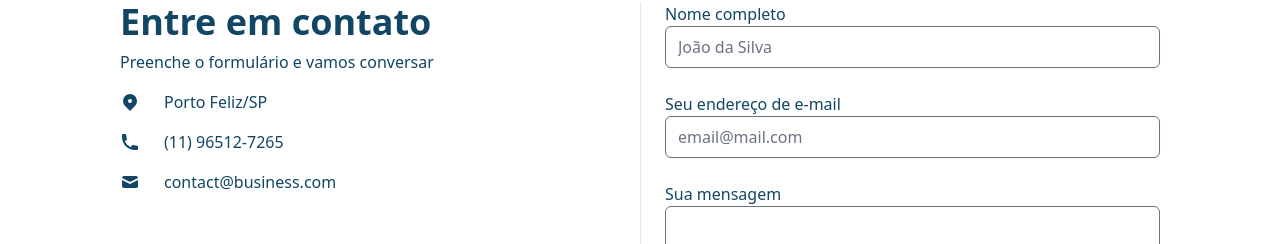
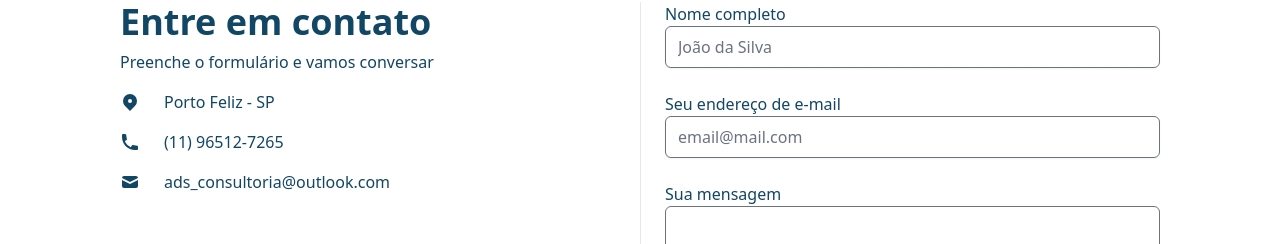
Before and after one commit to tadomaitis/adomaitis-site, a Next.js app: page / in a window 1280 px wide. Shown: the part 3108-3352 px from the top of the page. Built offline with nearby package versions, Linux system fonts and the light colour scheme.

Commit message:
update contact info

```diff
--- a/components/ContactForm.jsx
+++ b/components/ContactForm.jsx
@@ -19,7 +19,7 @@ const ContactForm = () => {
                   clipRule='evenodd'
                 ></path>
               </svg>
-              <span>Porto Feliz/SP</span>
+              <span>Porto Feliz - SP</span>
             </p>
             <p className='flex items-center'>
               <svg
@@ -42,7 +42,7 @@ const ContactForm = () => {
                 <path d='M2.003 5.884L10 9.882l7.997-3.998A2 2 0 0016 4H4a2 2 0 00-1.997 1.884z'></path>
                 <path d='M18 8.118l-8 4-8-4V14a2 2 0 002 2h12a2 2 0 002-2V8.118z'></path>
               </svg>
-              <span>contact@business.com</span>
+              <span>ads_consultoria@outlook.com</span>
             </p>
           </div>
         </div>
```
